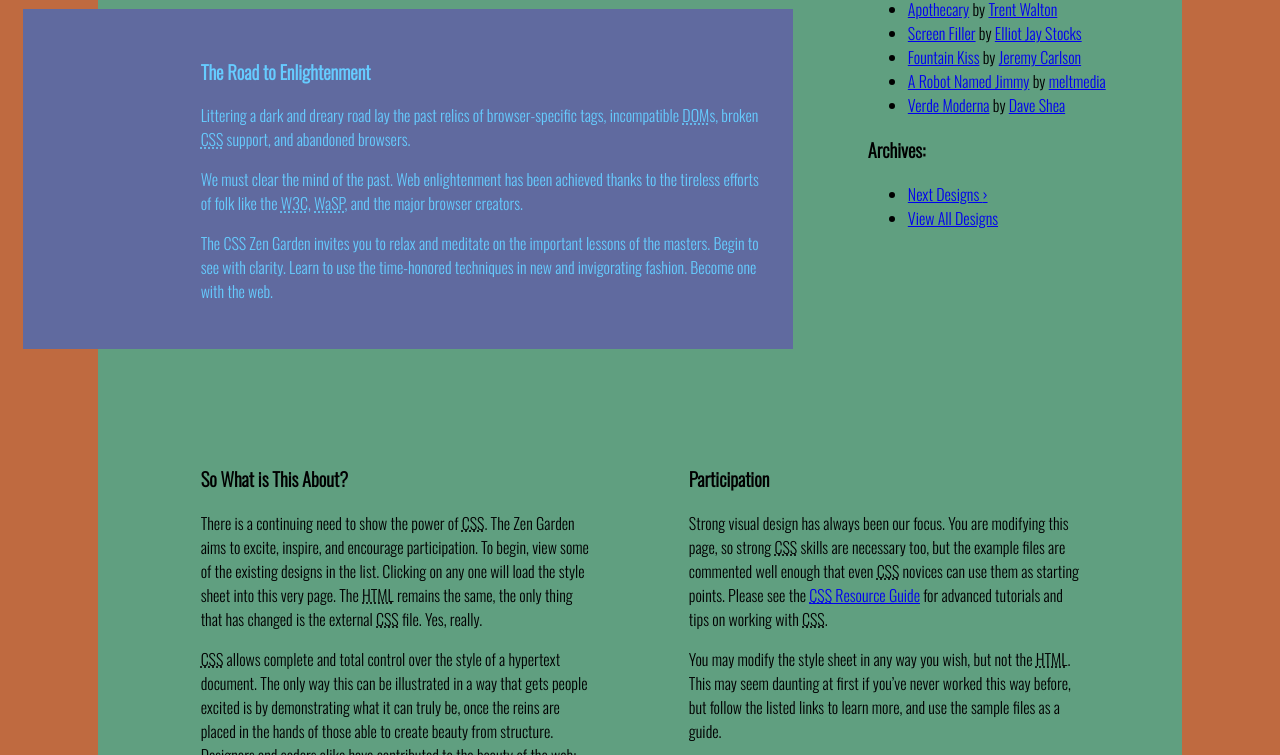
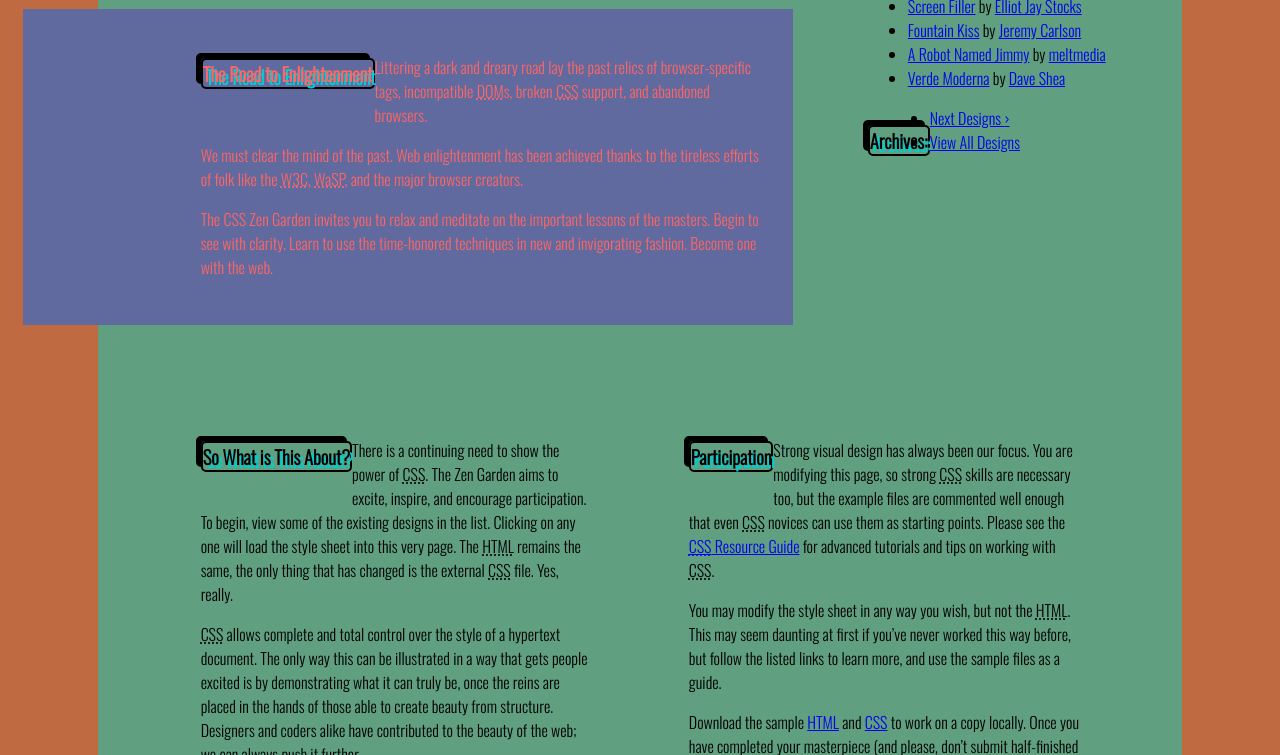
Before and after one commit to MatthewARussell/workspacecss-2020-xugy8d, a website: page index.html in a window 1280 px wide. Shown: the part 353-1108 px from the top of the page. Drawn offline with nearby package versions, Linux system fonts and the light colour scheme.

Commit message:
1 file modified

```diff
--- a/css/main.css
+++ b/css/main.css
@@ -28,7 +28,7 @@
   background-color: hsla(30, 25%, 50%,  5.9) ;
 }
 div.preamble, div.requirements, div.benefits{
-  color:  hsla(200, 100%, 70%,  9.9);
+  color:  hsla(0, 100%, 70%,  9.9);
   background-color:  hsla(230, 25%, 50%,  5.9);
 }
 
@@ -92,6 +92,7 @@
   padding:5%;
 }
 div.benefits{
+  box-shadow: -25px -25px 50px black;
   float: left;
   width: 30%;
   padding: 5%;
@@ -104,9 +105,7 @@
 h2{
   border: 3px dashed;
 }
-a{
 
-}
 footer{
   clear: both;
   padding: 1em  5%;
@@ -140,19 +139,30 @@
 }
 p:active{
   border: 1px red;
+  transform: scale(0.2);
+  transition: ease-in-out 3s;
+}
 
-}
-p:nth-child(3n+1){
-
-}
 h3:hover ~p{
   visibility: hidden;
+  transition: ease-in-out 3s, all 3s;
 }
 a:hover{
   border: 5px solid turquoise;
 }
 /** 04  Other decoration -- background Links **/
-
+/* TEXT */
+h3{
+  border: 2px solid black;
+  border-radius: 5px;
+  box-shadow: -5px -5px  black;
+  float: left;
+  text-shadow: 3px 3px darkturquoise;
+  transition: ease-in-out 3s, all 3s;
+}
+h3:hover{
+  transform:translate(10px,10px);
+}
 
 
 /**	05	Media  **/
```
